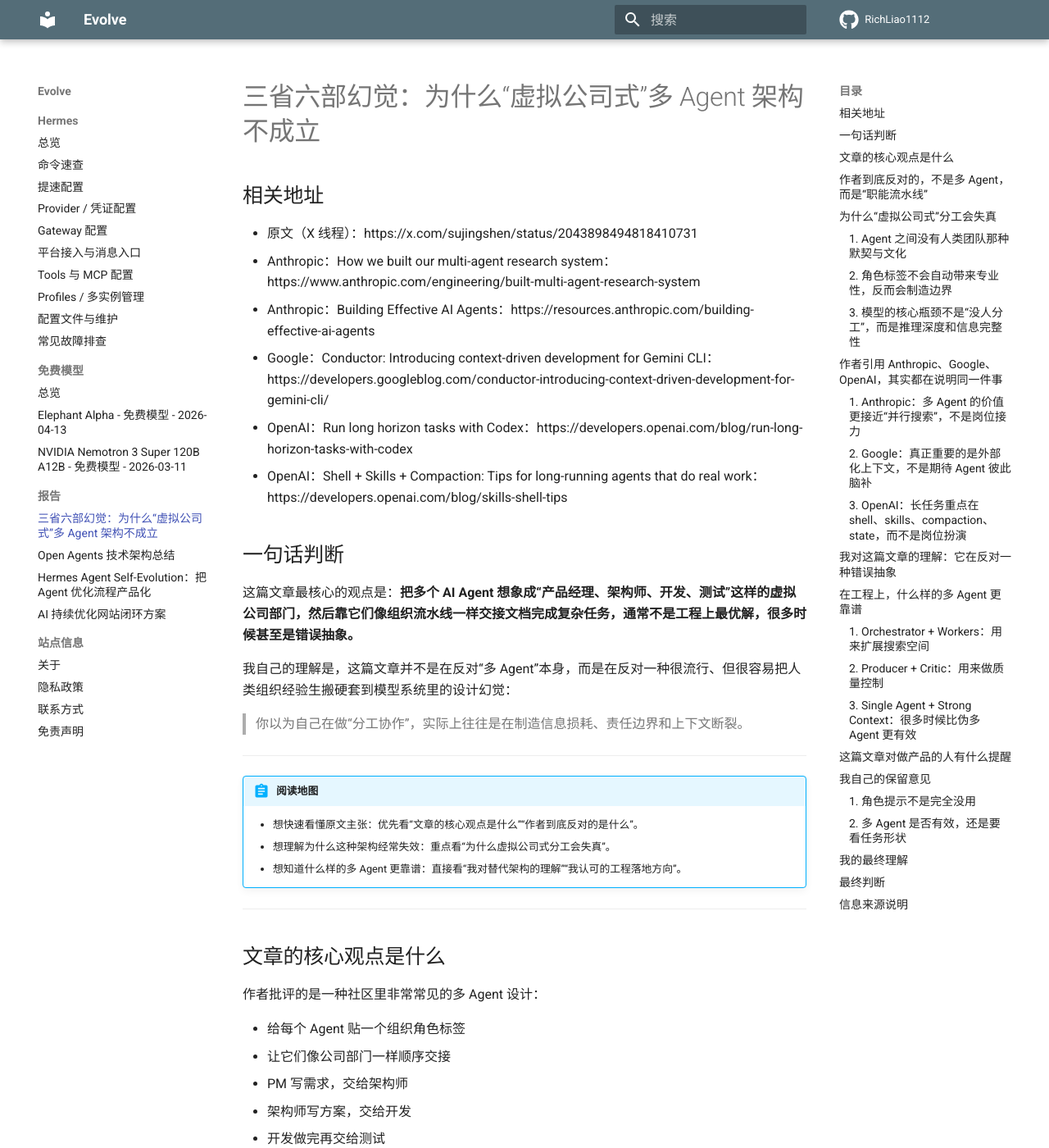
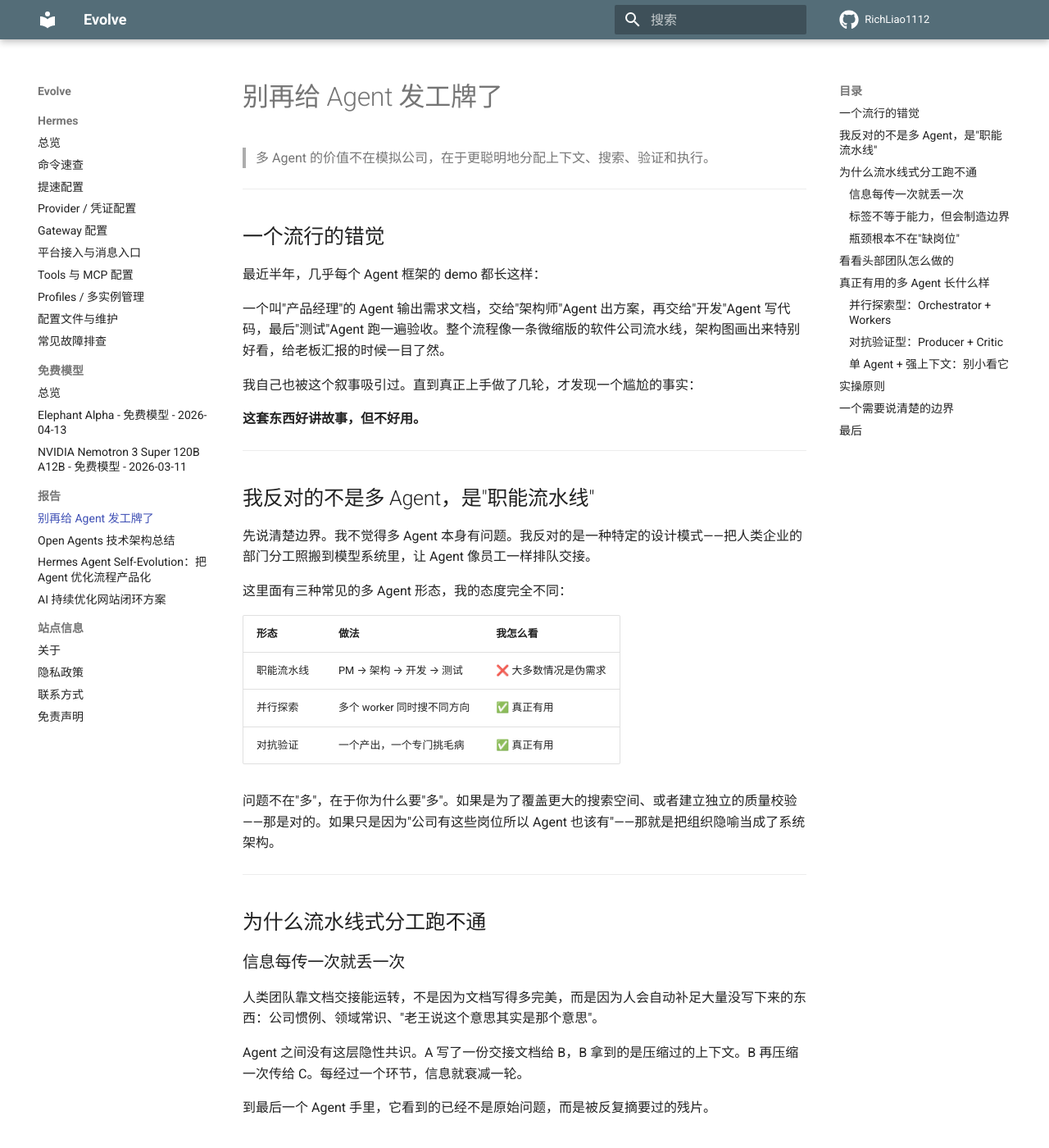
Before and after one commit to RichLiao1112/evolve, an MkDocs documentation site: the page built from docs/reports/multi-agent-virtual-company-fallacy.md, in a window 1280 px wide and 1400 px high. Shown: the whole window at 82% size. Built offline with MkDocs 1.6.1 and Material for MkDocs 9.7.7, drawn with Linux system fonts in a browser that asks for light colours; comment, search, counter and statistics services are not loaded; some of the changed text lies outside the part shown.

Commit message:
docs: replace multi-agent report content

````diff
--- a/docs/reports/multi-agent-virtual-company-fallacy.md
+++ b/docs/reports/multi-agent-virtual-company-fallacy.md
@@ -1,377 +1,147 @@
-# 三省六部幻觉：为什么“虚拟公司式”多 Agent 架构不成立
+# 别再给 Agent 发工牌了
 
-## 相关地址
-
-- 原文（X 线程）：https://x.com/sujingshen/status/2043898494818410731
-- Anthropic：How we built our multi-agent research system：https://www.anthropic.com/engineering/built-multi-agent-research-system
-- Anthropic：Building Effective AI Agents：https://resources.anthropic.com/building-effective-ai-agents
-- Google：Conductor: Introducing context-driven development for Gemini CLI：https://developers.googleblog.com/conductor-introducing-context-driven-development-for-gemini-cli/
-- OpenAI：Run long horizon tasks with Codex：https://developers.openai.com/blog/run-long-horizon-tasks-with-codex
-- OpenAI：Shell + Skills + Compaction: Tips for long-running agents that do real work：https://developers.openai.com/blog/skills-shell-tips
-
-## 一句话判断
-
-这篇文章最核心的观点是：**把多个 AI Agent 想象成“产品经理、架构师、开发、测试”这样的虚拟公司部门，然后靠它们像组织流水线一样交接文档完成复杂任务，通常不是工程上最优解，很多时候甚至是错误抽象。**
-
-我自己的理解是，这篇文章并不是在反对“多 Agent”本身，而是在反对一种很流行、但很容易把人类组织经验生搬硬套到模型系统里的设计幻觉：
-
-> 你以为自己在做“分工协作”，实际上往往是在制造信息损耗、责任边界和上下文断裂。
+> 多 Agent 的价值不在模拟公司，在于更聪明地分配上下文、搜索、验证和执行。
 
 ---
 
-!!! abstract "阅读地图"
-    - 想快速看懂原文主张：优先看“文章的核心观点是什么”“作者到底反对的是什么”。
-    - 想理解为什么这种架构经常失效：重点看“为什么虚拟公司式分工会失真”。
-    - 想知道什么样的多 Agent 更靠谱：直接看“我对替代架构的理解”“我认可的工程落地方向”。
+## 一个流行的错觉
+
+最近半年，几乎每个 Agent 框架的 demo 都长这样：
+
+一个叫"产品经理"的 Agent 输出需求文档，交给"架构师"Agent 出方案，再交给"开发"Agent 写代码，最后"测试"Agent 跑一遍验收。整个流程像一条微缩版的软件公司流水线，架构图画出来特别好看，给老板汇报的时候一目了然。
+
+我自己也被这个叙事吸引过。直到真正上手做了几轮，才发现一个尴尬的事实：
+
+**这套东西好讲故事，但不好用。**
 
 ---
 
-## 文章的核心观点是什么
+## 我反对的不是多 Agent，是"职能流水线"
 
-作者批评的是一种社区里非常常见的多 Agent 设计：
+先说清楚边界。我不觉得多 Agent 本身有问题。我反对的是一种特定的设计模式——把人类企业的部门分工照搬到模型系统里，让 Agent 像员工一样排队交接。
 
-- 给每个 Agent 贴一个组织角色标签
-- 让它们像公司部门一样顺序交接
-- PM 写需求，交给架构师
-- 架构师写方案，交给开发
-- 开发做完再交给测试
-- 最后再汇总结果
+这里面有三种常见的多 Agent 形态，我的态度完全不同：
 
-这套设计在很多框架里会以不同名字出现：
+| 形态 | 做法 | 我怎么看 |
+| --- | --- | --- |
+| 职能流水线 | PM → 架构 → 开发 → 测试 | ❌ 大多数情况是伪需求 |
+| 并行探索 | 多个 worker 同时搜不同方向 | ✅ 真正有用 |
+| 对抗验证 | 一个产出，一个专门挑毛病 | ✅ 真正有用 |
 
-- role-based agents
-- virtual team
-- CrewAI 式分工
-- MetaGPT 式组织
-
-原文把它统一概括成“三省六部”。这个比喻很准确，因为它抓住了这类设计最根本的问题：**它借用了“组织分工”的外观，却没有继承人类组织真正能运作起来的那些隐含条件。**
+问题不在"多"，在于你为什么要"多"。如果是为了覆盖更大的搜索空间、或者建立独立的质量校验——那是对的。如果只是因为"公司有这些岗位所以 Agent 也该有"——那就是把组织隐喻当成了系统架构。
 
 ---
 
-## 作者到底反对的，不是多 Agent，而是“职能流水线”
+## 为什么流水线式分工跑不通
 
-我觉得原文最值得保留的一个区分是：
+### 信息每传一次就丢一次
 
-| 模式 | 本质 | 典型形态 | 作者态度 |
-| --- | --- | --- | --- |
-| 职能型多 Agent | 不同角色处理流水线不同工段 | PM → Dev → QA | 明确反对 |
-| 并行型多 Agent | 多个 Agent 同时探索不同方向，再统一汇总 | orchestrator → workers | 基本认可 |
-| 对抗型多 Agent | 一个 Agent 产出，另一个专门找错 | producer → critic | 明确认可 |
+人类团队靠文档交接能运转，不是因为文档写得多完美，而是因为人会自动补足大量没写下来的东西：公司惯例、领域常识、"老王说这个意思其实是那个意思"。
 
-也就是说，作者真正要打掉的，不是“多个 Agent 同时存在”，而是下面这个默认信念：
+Agent 之间没有这层隐性共识。A 写了一份交接文档给 B，B 拿到的是压缩过的上下文。B 再压缩一次传给 C。每经过一个环节，信息就衰减一轮。
 
-> 只要我把 Agent 命名成人类岗位，它们就会像成熟团队一样协作。
+到最后一个 Agent 手里，它看到的已经不是原始问题，而是被反复摘要过的残片。
 
-这恰恰是最危险的误判。
+### 标签不等于能力，但会制造边界
+
+给一个 Agent 写上"你是测试工程师"，它不会因此变得更擅长测试。但它**会**因此更倾向于只做"测试工程师该做的事"。
+
+可现实中很多最有价值的洞察恰恰发生在边界上——测试的人发现了架构缺陷，开发的人意识到需求定义有漏洞。你把职责框死，这些跨界发现就被系统性地压制了。
+
+### 瓶颈根本不在"缺岗位"
+
+我踩过的大部分坑，事后复盘，真正的卡点都不是"Agent 数量不够"或"角色分工不细"，而是：
+
+- 关键上下文漏了，模型在信息不全的情况下硬推
+- 搜索空间太窄，只探索了一个方向就锁死了
+- 推理到一半链条断了，没有机制恢复
+- 长任务跑着跑着状态丢了
+
+这些问题，加再多"岗位"也解决不了。
 
 ---
 
-## 为什么“虚拟公司式”分工会失真
+## 看看头部团队怎么做的
 
-### 1. Agent 之间没有人类团队那种默契与文化
+我注意到一个有趣的趋势：真正在生产环境跑多 Agent 的团队，做法和社区里流行的"虚拟公司"路线几乎完全相反。
 
-人类团队之所以能靠文档交接，并不是因为文档天然完整，而是因为团队成员会自动补足大量隐性上下文：
+**Anthropic 的 multi-agent research system**，结构很朴素——一个调度器拆任务，多个 worker 并行去搜索不同方向的信息，最后结果回流统一综合。没有"PM Agent"和"Dev Agent"的区分，所有 worker 都是同质的执行单元。它管用，不是因为模拟了团队协作，而是因为**花了更多 token 覆盖了更多搜索方向**。
 
-- 知道公司默认标准是什么
-- 知道哪些地方虽然没写，但必须注意
-- 知道谁的表达习惯意味着什么
-- 知道什么时候该越权提醒、该回头追问
+**Google 的 context-driven development**，核心理念是把所有关键状态——spec、plan、约束、进度——全部外化到文件里，变成持久资产。这和"Agent 之间口头传文档"是完全相反的方向：前者在减少信息丢失，后者在制造信息丢失。
 
-模型之间没有这种“组织背景”。
+**OpenAI 对长任务的实践**，强调的是可靠的工具环境、可复用的技能模块、上下文压缩策略、中间状态的持久化。没有一条是关于"怎么让 Agent 扮演得更像真人"。
 
-所以一旦你把任务拆成：
-
-```text
-一个 Agent 写给下一个 Agent
-```
-
-中间传递的就不是“组织协作”，而更像是：
-
-```text
-上下文压缩 → 信息丢失 → 再推理
-```
-
-每传一次，就损耗一次。
-
-### 2. 角色标签不会自动带来专业性，反而会制造边界
-
-原文里一个很重要的判断是：给 Agent 贴“产品经理”“测试工程师”这样的标签，不会让它真的拥有岗位能力，但会让它更容易把自己限制在这个标签里。
-
-这点我非常认同。
-
-因为很多有价值的推理，本来就发生在边界位置：
-
-- 测试视角发现的是架构问题
-- 开发视角发现的是需求定义问题
-- 架构视角发现的是交付边界问题
-
-如果你把每个 Agent 的职责框死，它就更容易出现这种情况：
-
-- “这个不在我职责范围内”
-- “我只输出本环节文档”
-- “我只检查自己那一段”
-
-结果不是更专业，而是更僵化。
-
-### 3. 模型的核心瓶颈不是“没人分工”，而是推理深度和信息完整性
-
-原文有个判断很关键：模型现在更常见的瓶颈，并不是“没有足够多角色同时开会”，而是：
-
-- 关键上下文不完整
-- 搜索空间覆盖不足
-- 推理链在中间断掉
-- 长任务的状态无法稳定保存
-
-所以很多看起来像“需要更多岗位分工”的问题，本质上其实是：
-
-- 上下文工程没做好
-- 中间状态没有外化
-- 缺少并行探索
-- 缺少独立验证
-
-如果真实瓶颈在这里，那把问题包装成“多部门协作”当然会越做越偏。
+三家的做法不同，但共识惊人一致：**让 Agent 能做事的关键是执行面的稳定性和上下文的完整性，不是角色扮演的逼真度。**
 
 ---
 
-## 作者引用 Anthropic、Google、OpenAI，其实都在说明同一件事
+## 真正有用的多 Agent 长什么样
 
-我对这篇文章的一个整体理解是：作者不是在单纯发表个人偏好，而是在用几家一线团队公开披露的 agent 实践，来证明“工程主流正在远离虚拟公司比喻”。
+### 并行探索型：Orchestrator + Workers
 
-### 1. Anthropic：多 Agent 的价值更接近“并行搜索”，不是岗位接力
+一个调度器拆任务，多个 worker 同时去不同方向找答案，最后汇总。适合调研、方案比选、信息收集这类天然可并行的场景。
 
-Anthropic 的多 Agent research system 更像：
+这里的关键不是给 worker 编人设，而是把任务边界和返回格式定义清楚。
 
-- 一个 orchestrator 拆任务
-- 多个 worker 并行搜索不同方向
-- 搜索结果回流给同一个 orchestrator 统一综合
+### 对抗验证型：Producer + Critic
 
-这不是“PM 做完交给 Dev”，而是“多个同性质执行单元同时撒网”。
+一个负责产出，一个专门负责否定。适合代码审查、方案评审、安全检查。
 
-我认为原文这里抓得很准：Anthropic 的 subagent 看起来像“分工”，但本质不是职能分工，而是**搜索空间并行化**。
+**验证 Agent 的工作是找错，不是接棒。** 这个区分非常重要——大部分"虚拟公司"架构里的"测试 Agent"其实是在接棒，不是在对抗。
 
-更直白一点说：
+### 单 Agent + 强上下文：别小看它
 
-> 它提升效果，不是因为系统学会了开部门会，而是因为系统花了更多 token 去覆盖更多方向。
+很多任务需要的是深度推理、全局一致性、连续决策。这种场景下，一个上下文充分、工具链完整、状态管理稳定的单 Agent，效果远好于一群"文档接力"的多 Agent。
 
-### 2. Google：真正重要的是外部化上下文，不是期待 Agent 彼此脑补
-
-Google 的 Conductor / context-driven development 路线强调的是：
-
-- spec 要落在文件里
-- plan 要落在文件里
-- 约束条件要落在文件里
-- 工作进度要落在文件里
-
-也就是：**关键状态必须外部化成持久资产。**
-
-这和“让 Agent 之间口头交接文档”完全不是一个思路。
-
-前者是在减少上下文丢失；后者往往是在制造上下文压缩。
-
-### 3. OpenAI：长任务重点在 shell、skills、compaction、state，而不是岗位扮演
-
-OpenAI 对长周期任务的公开经验，也更强调：
-
-- 可靠工具环境
-- 可复用技能
-- 长上下文压缩
-- 中间计划和状态管理
-
-这背后的意思其实也一样：
-
-> 真正让 Agent 做成事的，是稳定的执行面、可维护的上下文、可压缩的状态和可验证的流程，而不是“角色扮演得像不像一个公司”。
+现在越来越多做得好的 agent 系统，核心投入都在 context engineering、external memory、persistent state、compaction 这些基础设施上，而不是在发明新的"岗位角色图"。
 
 ---
 
-## 我对这篇文章的理解：它在反对一种错误抽象
+## 实操原则
 
-如果只看标题，会觉得这是在批评某一类多 Agent 框架。
+如果你正在做多 Agent 系统，我建议按这个顺序思考：
 
-但在我看来，这篇文章真正重要的地方是它指出了一个更深的问题：
-
-> **很多人不是在做 agent architecture，而是在把自己熟悉的企业组织结构投影到模型系统上。**
-
-这种投影很诱人，因为它有几个表面优势：
-
-- 好理解
-- 好展示
-- 好画架构图
-- 好给产品讲故事
-
-你一说“这里有产品经理 Agent、架构师 Agent、测试 Agent”，所有人马上就懂了。
-
-但“好讲故事”不等于“好工程”。
-
-我觉得这篇文章最有价值的，是把这个叙事层的便利性和工程层的有效性拆开了。
+1. **先把上下文和状态管理搭好** — 这是一切的地基
+2. **再看哪些环节真的需要并行** — 并行探索比串行接力几乎总是更好的选择
+3. **把验证环节独立出来** — 验证者必须是否定者，不是流水线上的下一站
+4. **最后才考虑要不要加角色视角** — 作为 prompt 偏置可以，作为系统架构就算了
 
 ---
 
-## 在工程上，什么样的多 Agent 更靠谱
+## 一个需要说清楚的边界
 
-结合原文和我自己的判断，我认为更靠谱的方向大概有三种。
+我不是说角色提示完全没用。让一个 critic 以"安全审查员"的视角审代码，确实能引导它关注特定维度。但这是**提示技巧**，不是**系统架构**。
 
-### 1. Orchestrator + Workers：用来扩展搜索空间
+区别在于：提示偏置是给单次推理加一个视角滤镜；而"虚拟公司"是把整个系统的信息流、决策链、质量门禁都建立在角色分工的假设上。前者轻巧有效，后者大概率翻车。
 
-适合：
+同样，也不是所有多 Agent 都该被否定。判断标准很简单：
 
-- 调研
-- 信息收集
-- 多分支方案探索
-- 对多个候选实现做并行试探
+- 任务天然可并行吗？
+- 中间状态能低损耗地外化吗？
+- 验证能独立于生产吗？
 
-核心价值：
-
-- 多方向并行
-- 更高覆盖率
-- 最终统一归并
-
-这里的 worker 不一定要有非常强的人设，关键是任务边界和返回格式清晰。
-
-### 2. Producer + Critic：用来做质量控制
-
-适合：
-
-- 审查代码
-- 审查方案
-- 找漏洞
-- 找遗漏
-- 做反例检查
-
-这类多 Agent 的关键不是“接棒完成任务”，而是：
-
-- 一个负责产出
-- 一个负责否定
-- 一个负责找错
-
-原文说“验证 Agent 是否定者，不是接棒者”，我觉得是这篇文章里最实用的一句。
-
-### 3. Single Agent + Strong Context：很多时候比伪多 Agent 更有效
-
-如果任务本身需要的是：
-
-- 深推理
-- 全局一致性
-- 上下文完整保留
-- 连续决策
-
-那一个上下文足够完整、工具足够强、状态管理足够稳的单 Agent，常常比“文档接力型多 Agent”更可靠。
-
-这也是为什么现在很多看起来先进的 agent 系统，落到工程实现上，反而越来越重视：
-
-- context engineering
-- external memory
-- skills
-- persistent state
-- compaction
-- harness / eval
-
-而不是持续发明新的“岗位角色图”。
+满足这些条件的多 Agent，仍然是非常有价值的架构选择。
 
 ---
 
-## 这篇文章对做产品的人有什么提醒
+## 最后
 
-我觉得至少有四点。
+下次有人给你看一个多 Agent 架构图，上面画着"PM Agent → 架构师 Agent → 开发 Agent → 测试 Agent"，先问自己三个问题：
 
-| 提醒 | 具体含义 | 如果忽略会怎样 |
-| --- | --- | --- |
-| 不要迷信岗位命名 | 给 Agent 起人类岗位名，不等于获得岗位能力 | 容易做出华丽但低效的系统 |
-| 优先修上下文，再谈分工 | 先解决信息完整性与状态外化 | 不然分工越多，损耗越多 |
-| 验证应独立出来 | 审查者的工作是找错，不是继续生产 | 否则质量关会失真 |
-| 并行优先于接力 | 能并行搜索的，就不要做多轮文档交接 | 接力链条会放大失真 |
+- 这是在解决真实的工程瓶颈，还是在让架构图更好看？
+- Agent 之间传递的是完整上下文，还是压缩后的残片？
+- 去掉角色标签、让一个 Agent 带着完整上下文直接做，效果会不会反而更好？
+
+如果第三个问题的答案是"可能会"——那你大概率不需要那个"虚拟公司"。
+
+你需要的是更好的上下文工程，不是更多的工牌。
 
 ---
 
-## 我自己的保留意见
+*延伸阅读：*
 
-虽然我整体赞同原文，但我也会补两个边界。
-
-### 1. 角色提示不是完全没用
-
-“产品经理 Agent”“测试 Agent”这样的角色设定，并非绝对无价值。
-
-在一些简单场景里，它仍然能起到：
-
-- 改变输出视角
-- 提供检查清单
-- 强调某类关注点
-
-问题在于，它更适合作为**提示偏置**，而不是系统主架构。
-
-也就是说：
-
-- 让一个 critic 以“安全审查员”的视角找问题，是合理的
-- 让整个系统严格按“组织部门交接流”运作，就很容易失真
-
-### 2. 多 Agent 是否有效，还是要看任务形状
-
-并不是所有任务都适合单 Agent，也不是所有多 Agent 都该被打成“虚拟公司幻觉”。
-
-更准确的判断标准应该是：
-
-- 任务是否天然可并行
-- 结果是否需要强一致的全局综合
-- 中间状态是否能低损耗外化
-- 验证是否可以独立成 adversarial 检查
-
-如果这些条件满足，多 Agent 仍然非常有价值。
-
-所以我会把原文的主张总结为：
-
-> 反对的不是多 Agent，而是把人类组织分工误当成模型系统最优结构。
-
----
-
-## 我的最终理解
-
-这篇文章本质上是在给今天的 Agent 工程泼一盆冷水：
-
-- 别把企业组织图当成系统设计图
-- 别把岗位名称当成能力来源
-- 别把交接流程当成智能协作
-
-真正有效的 agent 系统，更接近下面这几个关键词：
-
-- **上下文工程**
-- **外部状态**
-- **并行搜索**
-- **独立验证**
-- **可恢复执行**
-- **可评测流程**
-
-如果一定要把它浓缩成一句话，我会这样说：
-
-> 多 Agent 真正的价值，不在“模拟公司”，而在“更好地分配上下文、搜索、验证和执行”。
-
-这是我认为这篇文章最值得拿来落地的地方。
-
----
-
-## 最终判断
-
-我的态度是：**基本认同，而且认同的不只是结论，更是它纠正问题抽象的方式。**
-
-它最有价值的，不是告诉你“某个框架不行”，而是提醒你：
-
-- 当一个 Agent 系统看起来特别像组织架构图时
-- 你应该优先怀疑它是不是为了好讲故事，而不是为了好运行
-
-如果把这篇文章用在产品决策里，我会得到一个很实用的原则：
-
-1. 先把 context 和 state 搭好
-2. 再考虑哪里真的需要并行
-3. 验证环节独立出来
-4. 最后才考虑要不要加角色视角
-
-这样做出来的系统，通常会比“虚拟公司式多 Agent 流水线”更朴素，但也更像真正能跑通的工程。
-
-## 信息来源说明
-
-本文基于以下公开材料综合理解：
-
-- sujingshen 的 X 线程原文
-- Anthropic 公开的 agent / multi-agent engineering 文章
-- Google Conductor 的 context-driven development 公开说明
-- OpenAI 关于长任务、skills、shell、compaction 的公开文章
-
-其中，关于原文核心论点的提炼以 X 线程内容为主；关于工程方向的延展，是我基于这些公开材料做的综合判断。
+- *Anthropic — How we built our multi-agent research system*
+- *Anthropic — Building Effective AI Agents*
+- *Google — Conductor: context-driven development for Gemini CLI*
+- *OpenAI — Run long horizon tasks with Codex*
+- *OpenAI — Shell + Skills + Compaction: Tips for long-running agents*
--- a/mkdocs.yml
+++ b/mkdocs.yml
@@ -64,7 +64,7 @@
       - Elephant Alpha - 免费模型 - 2026-04-13: free-models/elephant-alpha.md
       - NVIDIA Nemotron 3 Super 120B A12B - 免费模型 - 2026-03-11: free-models/nemotron-3-super-120b-a12b-free.md
   - 报告:
-      - 三省六部幻觉：为什么“虚拟公司式”多 Agent 架构不成立: reports/multi-agent-virtual-company-fallacy.md
+      - 别再给 Agent 发工牌了: reports/multi-agent-virtual-company-fallacy.md
       - Open Agents 技术架构总结: reports/open-agents-architecture-summary.md
       - reports/hermes-agent-self-evolution.md
       - reports/ai-site-optimization-loop.md
````
Also changed, not shown: docs/index.md (+2 -2 lines).
